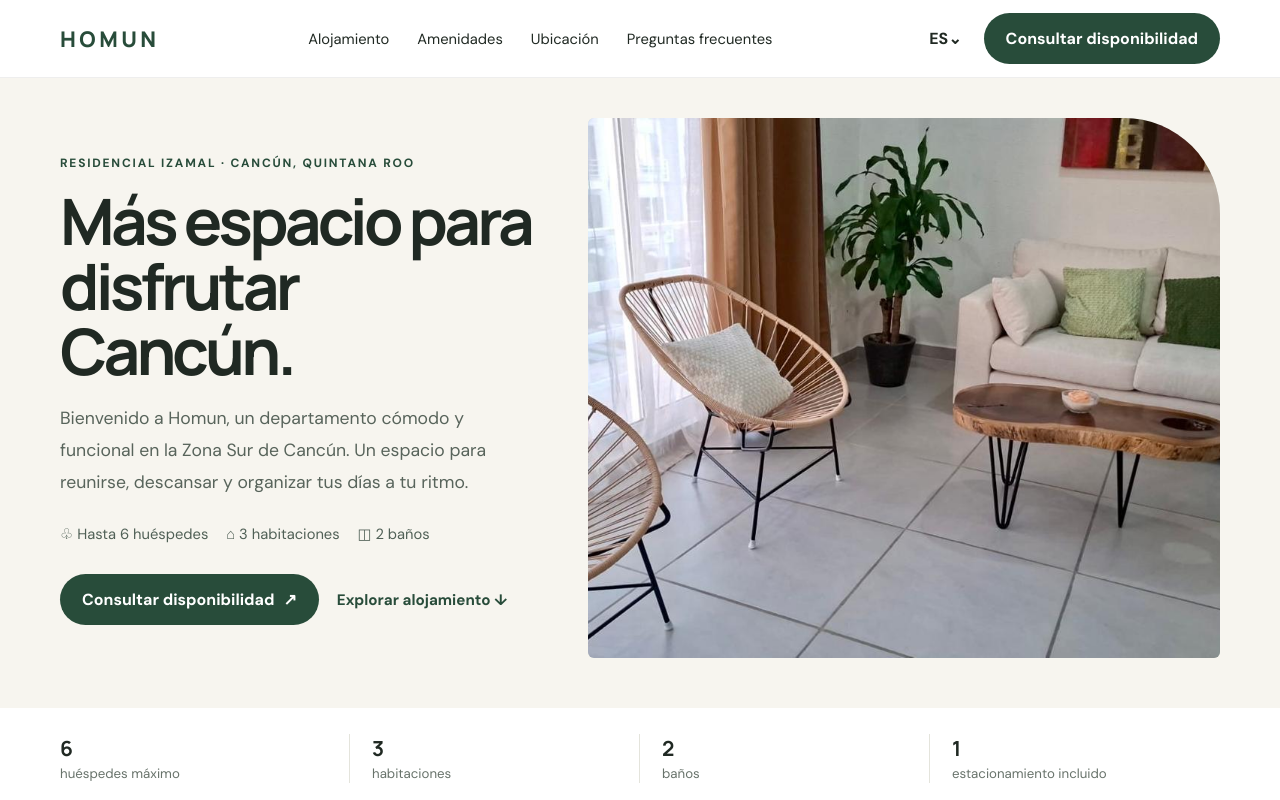
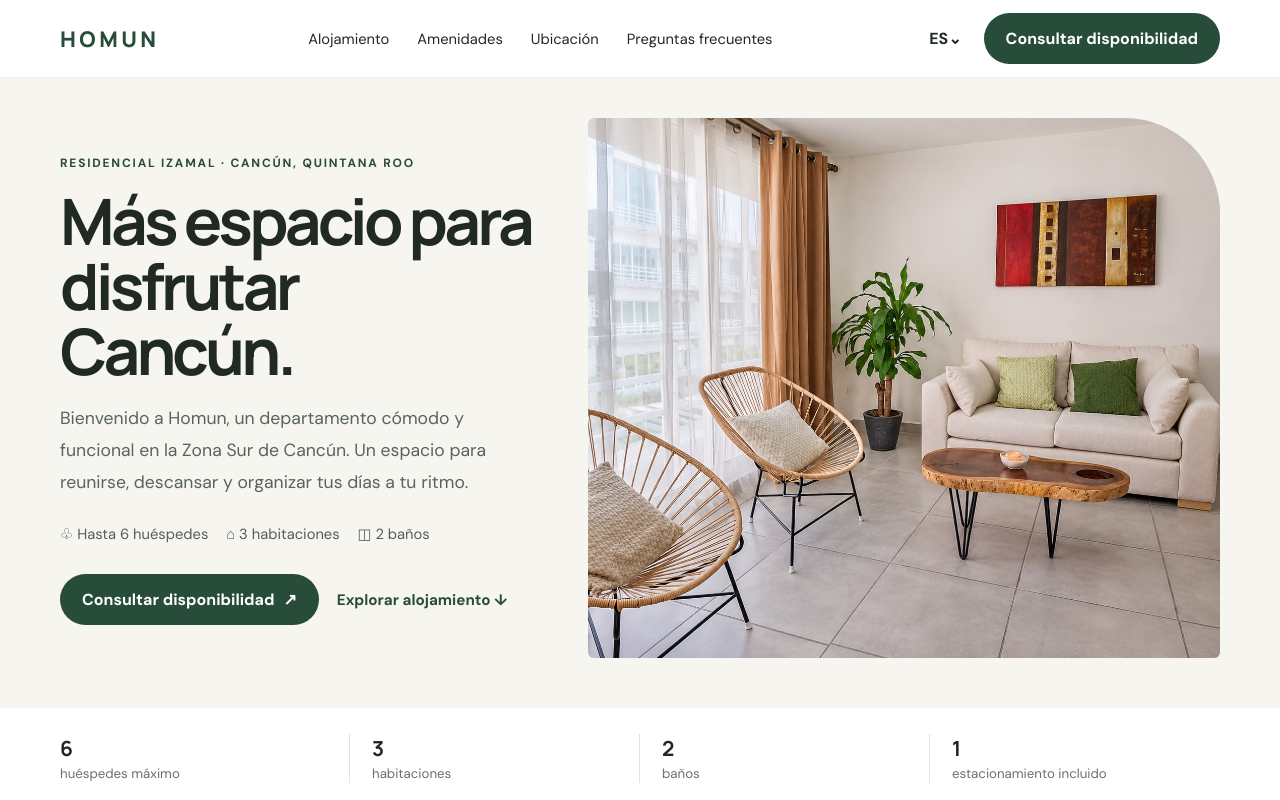
Before and after one commit to yanlaracz/homun, a Next.js app: page / in a window 1280 px wide. Shown: the top 800 px of the page. Built offline with nearby package versions, Linux system fonts and the light colour scheme.

Commit message:
Use selected sala photo on homepage

```diff
--- a/src/app/page.tsx
+++ b/src/app/page.tsx
@@ -61,7 +61,7 @@ export default function HomePage() {
           <div className="hero-facts"><span>♧ {w("Hasta 6 huéspedes", "Up to 6 guests")}</span><span>⌂ 3 {w("habitaciones", "bedrooms")}</span><span>◫ 2 {w("baños", "bathrooms")}</span></div>
           <div className="hero-actions"><a className="button" href="#consulta">{w("Consultar disponibilidad", "Check availability")} <span aria-hidden="true">↗</span></a><a className="scroll-link" href="#alojamiento">{w("Explorar alojamiento", "Explore the apartment")} ↓</a></div>
         </div>
-        <div className="hero-media"><Image src="/images/property/sala.jpeg" alt="Sala del departamento Homun" fill priority sizes="(max-width: 900px) 100vw, 50vw" /></div>
+        <div className="hero-media"><Image src="/images/property/sala-principal.jpeg" alt="Sala del departamento Homun" fill priority sizes="(max-width: 900px) 100vw, 50vw" /></div>
       </div></section>
       <div className="container"><div className="stat-band"><div className="stat"><strong>6</strong><span>{w("huéspedes máximo", "guests maximum")}</span></div><div className="stat"><strong>3</strong><span>{w("habitaciones", "bedrooms")}</span></div><div className="stat"><strong>2</strong><span>{w("baños", "bathrooms")}</span></div><div className="stat"><strong>1</strong><span>{w("estacionamiento incluido", "parking space included")}</span></div></div></div>
 
```
